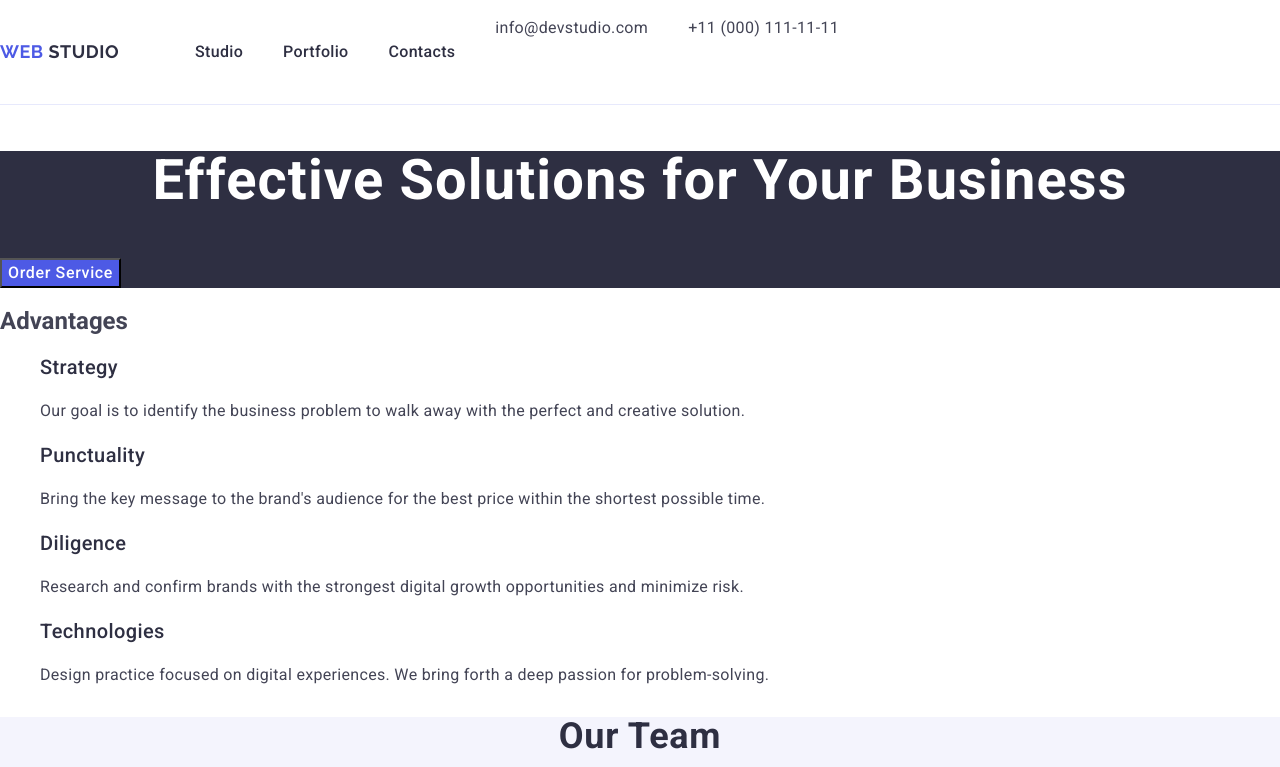
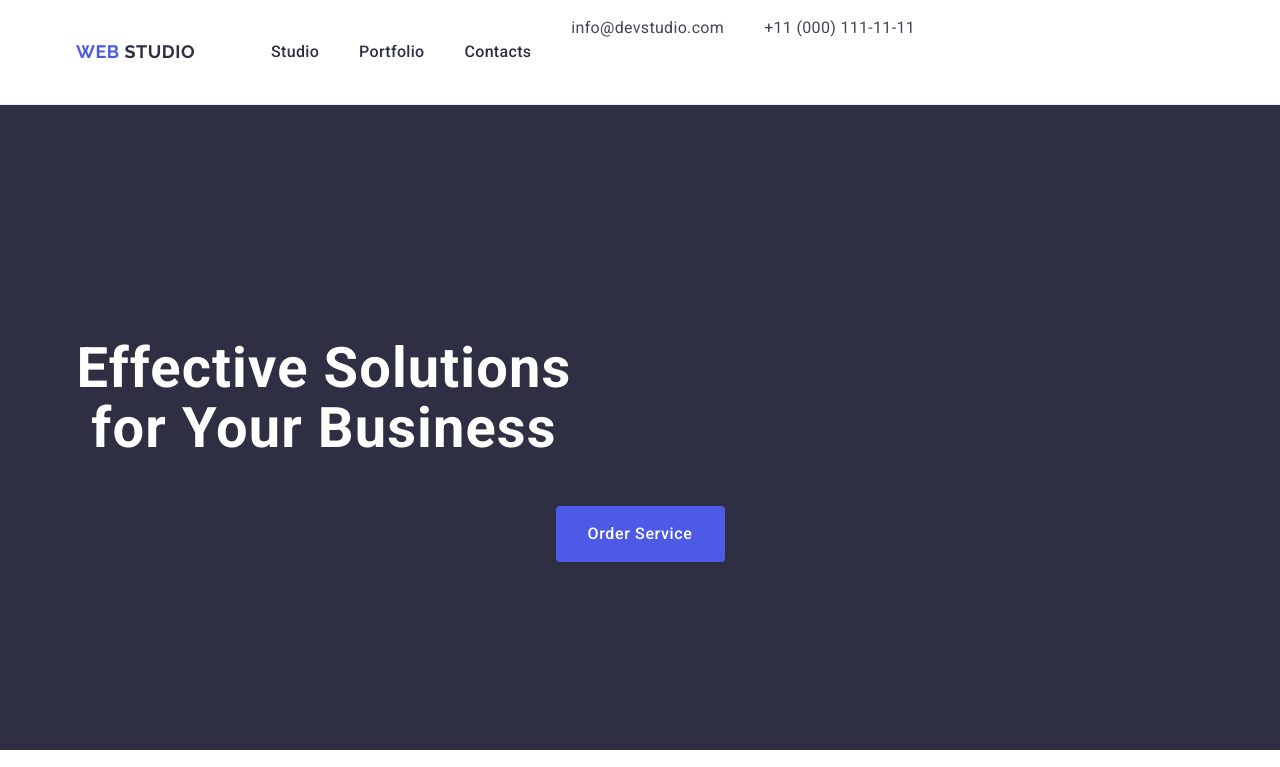
Before and after one commit to viktoriamhlv24-a11y/goit-markup-hw-03, a plain HTML site: page index.html in a window 1280 px wide. Shown: the top 767 px of the page. Drawn offline with nearby package versions, Linux system fonts and the light colour scheme.

Commit message:
add additional styles

```diff
--- a/css/styles.css
+++ b/css/styles.css
@@ -111,6 +111,7 @@ img {
 
 .main-page {
   background-color: #2e2f42;
+  padding: 188px 0;
 }
 
 .main-text {
@@ -120,6 +121,17 @@ img {
   letter-spacing: 0.02em;
   text-align: center;
   color: #ffffff;
+  max-width: 496px;
+}
+
+.main-page-button {
+  display: block;
+  min-width: 169px;
+  height: 56px;
+  border: none;
+  background-color: #4d5ae5;
+  border-radius: 4px;
+  cursor: pointer;
 }
 
 /* #region advantages */
--- a/index.html
+++ b/index.html
@@ -19,7 +19,7 @@
   <body>
     <!-- #region header -->
     <header class="page-header">
-      <div class="container-header conteiner">
+      <div class="container-header container">
         <nav class="page-nav">
           <a href="./index.html" class="page-logo">
             Web
@@ -57,8 +57,10 @@
 
     <main>
       <section class="main-page">
-        <h1 class="main-text">Effective Solutions for Your Business</h1>
-        <button type="button" class="main-page-button">Order Service</button>
+        <div class="container">
+          <h1 class="main-text">Effective Solutions for Your Business</h1>
+          <button type="button" class="main-page-button">Order Service</button>
+        </div>
       </section>
 
       <!-- #region advantages -->
```
